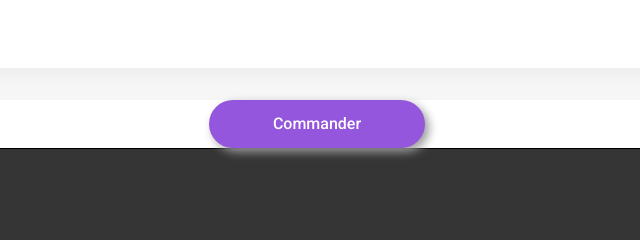
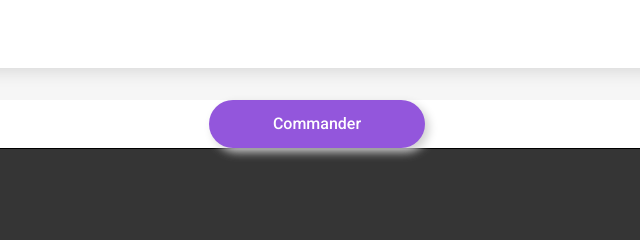
Before and after one commit to YvanRobR/YvanRobert_P2_02022021, a website: page a_la_francaise.html in a window 1280 px wide. Shown: the part 1772-2012 px from the top of the page, 323-963 px from the left. Drawn offline with Linux system fonts and the light colour scheme; a web font is replaced by a local one.

Commit message:
code trié et nettoyé

```diff
--- a/sass/Components/_buttons.scss
+++ b/sass/Components/_buttons.scss
@@ -1,4 +1,4 @@
-
+/* bouton explorer*/
 
 .explore {
 
@@ -6,11 +6,13 @@
         @include explore-btn;
 
         &:hover {
-        background:linear-gradient(0deg, $couleur-primaire 0%,$couleur-secondaire 100%);
+        @include btn-gradient;
         cursor: pointer;
         }
     }
 }
+
+/* bouton commander */
 
 .btn-commander {
     @include explore-btn;
@@ -18,16 +20,17 @@
 
 
         &:hover {
-        background:linear-gradient(0deg, $couleur-primaire 0%,$couleur-secondaire 100%);
+        @include btn-gradient;
 
         cursor: pointer;
         }
 }
 
-/*partie fonctionnement*/
 
 
 
+
+/*partie fonctionnement*/
 
 
 .btn-fonct {
@@ -41,6 +44,7 @@
 
     &:hover {
         background-color: $background-hover-btn-fonct;
+
         > .btn-fonct__icone {
             color: $couleur-primaire;
         }
@@ -52,23 +56,20 @@
         border-radius: 60px;
         font-size: 14px;
         font-weight: bold;
-
-            @if (lightness($btn-generique-background) > 50%) {
-                color: $police-blanche;
-            }
-
-
-            height: 25px;
-            width: 25px;
         align-self: center;
         text-align: center;
         padding: 5px 2px 2px 2px;
         margin-right: 20px;
         margin-left: -12px;
+        height: 25px;
+        width: 25px;
+
+        @if (lightness($couleur-primaire) > 50%) {
+            color: $police-blanche;
+        }
  }
 
     &__icone {
-
         align-self: center;
         color: gray;
         font-size: 20px;
@@ -89,17 +90,24 @@
 }
 
 
+
+
+
+
+/* coeurs favoris */
+
+/* coeur favoris page accueil*/
+
 .resto {
     &__btn--index {
         @include btn-fav;
 
         background-color: black;
-
         font-size: 1.5rem;
         height: 50px;
 		width: 50px;
+
 		.fa-heart {
-
             text-align: center;
         }
 
@@ -115,39 +123,35 @@
             opacity: 0;
             transition: 0.5s;
             content: "";
-
             height: 100%;
             width: 100%;
             background:linear-gradient(360deg, $couleur-primaire 0%,$couleur-secondaire 100%);
-
         	}
 
             &:hover::before {
                 opacity: 1;
+                transform-origin: 50% 50%;
             }
         }
 
     &__fav--index {
         @include fav;
-
         background-color: $fond-blanc;
-
     }
 
 
-
+/* coeur favoris pages restos */
 
 
     &__btn--pages {
         @include btn-fav;
         margin-top: 1rem;
         background-color: black;
-
         font-size: 1.5rem;
         height: 50px;
 		width: 50px;
+
         .fa-heart {
-
             text-align: center;
         }
 
@@ -163,11 +167,9 @@
             opacity: 0;
             transition: 0.5s;
             content: "";
-
             height: 100%;
             width: 100%;
             background:linear-gradient(360deg, $couleur-primaire 0%,$couleur-secondaire 100%);
-
         }
 
         &:hover::before {
@@ -177,8 +179,6 @@
 
     &__fav {
         @include fav;
-
         background-color: map-get($background, explore);
-
     }
 }
--- a/sass/Layouts/_footer.scss
+++ b/sass/Layouts/_footer.scss
@@ -1,7 +1,7 @@
 footer {
 
     @include bord;
-    background-color: map-get($background, footer);    /*presque ça */
+    background-color: map-get($background, footer);
     width: 100%;
     padding-top: 0px;
     padding-bottom: 10px;
@@ -42,5 +42,4 @@ footer {
         font-size: 18px;
         font-weight: 100;
     }
-
 }
--- a/sass/Utils/_mixins.scss
+++ b/sass/Utils/_mixins.scss
@@ -1,6 +1,8 @@
 @mixin bord {
     border: solid 1px black;
 }
+
+/* polices*/
 
 @mixin police-shrikhand {
     font-family: 'Shrikhand', cursive;
@@ -30,6 +32,100 @@
     height: 60px;
 }
 
+
+@mixin texte-trop-grand {
+    overflow: hidden;
+    white-space: nowrap;
+    text-overflow: ellipsis;
+}
+
+@mixin police-nouveau ($couleur-police-nouveau: $couleur-tertiaire) {
+    color: darken($couleur-police-nouveau, 50%)
+}
+
+
+
+/* box shadow */
+
+
+@mixin box-shadow-titre ($ombre: map-get($background, localisation)) {
+    box-shadow: 1px 1px 10px 0px darken($ombre, 30%);
+}
+
+@mixin box-shadow-btn-explorer ($ombre: map-get($background, explore)) {
+    box-shadow: $shadow-dimension darken($ombre, 15%);
+}
+
+@mixin box-shadow-btn-fonct ($ombre: map-get($background, fonctionnement)) {
+    box-shadow: $shadow-dimension darken($ombre, 15%);
+}
+
+@mixin box-shadow-plats ($ombre: map-get($background, restaurants)) {
+    box-shadow: $shadow-dimension-plats darken($ombre, 15%);
+}
+
+
+
+/* boutons */
+
+
+
+@mixin btn-gradient {
+    background:linear-gradient(0deg, $couleur-primaire 0%,$couleur-secondaire 100%);
+}
+
+@mixin explore-btn {
+    border: 0rem;
+    padding: 1rem 1rem;
+    font-weight: 400;
+    font-size: 1rem;
+    text-align: center;
+    border-radius: 100px;
+    @if (lightness($couleur-primaire) > 50%) {
+        color: $police-blanche;
+    }
+    background-color: $couleur-primaire;
+    @include box-shadow-btn-explorer;
+    height: 3rem;
+    width: 13.5rem;
+    margin-left: auto;
+    margin-right: auto;
+    & p {
+        font-size: 1rem;
+        margin-top: -2px;
+        font-weight: 500;
+    }
+}
+
+@mixin btn-fav {
+
+    background-color: transparent;
+    border: transparent 0px solid;
+    padding: 0rem;
+    display: flex;
+    align-items: center;
+    justify-content: center;
+    cursor: pointer;
+
+}
+
+@mixin fav {
+        transition-duration: 1s;
+        position: absolute; /* superpose les 2 coeurs */
+        height: 50px;
+        width: 50px;
+        display: flex;
+        padding-top: 1rem;
+        justify-content: center;
+        mix-blend-mode: lighten;
+}
+
+
+
+/* autres*/
+
+
+
 @mixin radius-cartes {
     border-radius: 20px;
 }
@@ -53,115 +149,3 @@
     display: flex;
     flex-direction: row-reverse;
 }
-
-@mixin btn-generique-gradient {
-    background: linear-gradient(0deg, rgba(147,86,220,1) 0%, rgba(231,113,218,1) 100%);
-}
-
-@mixin btn-generique-align {
-
-    text-align: center;
-    font-weight: bold;
-    justify-content: center;;
-}
-
-@mixin btn-generique-size {
-    border-radius: 25px;
-    height: 50px;
-    width: 220px;
-}
-
-@mixin police-nouveau ($couleur-police-nouveau: $couleur-tertiaire) {
-    color: darken($couleur-police-nouveau, 50%)
-}
-
-
-
-
-
-
-
-
-@mixin box-shadow-btn-fonct ($ombre: map-get($background, fonctionnement)) {
-    box-shadow: $shadow-dimension darken($ombre, 15%);
-}
-
-@mixin box-shadow-btn-explorer ($ombre: map-get($background, explore)) {
-    box-shadow: $shadow-dimension darken($ombre, 15%);
-}
-
-@mixin box-shadow-plats ($ombre: map-get($background, restaurants)) {
-    box-shadow: $shadow-dimension darken($ombre, 15%);
-}
-
-@mixin box-shadow-titre ($ombre: map-get($background, localisation)) {
-    box-shadow: 1px 1px 10px 0px darken($ombre, 30%);
-}
-
-
-
-
-
-
-
-
-
-
-
-
-
-
-
-@mixin explore-btn {
-    border: 0rem;
-    padding: 1rem 1rem;
-    font-weight: 400;
-    font-size: 1rem;
-    text-align: center;
-    border-radius: 100px;
-    @if (lightness($btn-generique-background) > 50%) {
-        color: $police-blanche;
-    }
-    background-color: $couleur-primaire;
-    box-shadow: 0.25rem 0.25rem 10px #9c9c9c;
-    height: 3rem;
-    width: 13.5rem;
-    margin-left: auto;
-    margin-right: auto;
-    & p {
-        font-size: 1rem;
-        margin-top: -2px;
-        font-weight: 500;
-    }
-}
-
-
-@mixin btn-fav {
-
-    background-color: transparent;
-    border: transparent 0px solid;
-    padding: 0rem;
-    display: flex;
-    align-items: center;
-    justify-content: center;
-    cursor: pointer;
-}
-
-@mixin fav {
-        transition-duration: 1s;
-        position: absolute; /* superpose les 2 coeurs */
-
-        height: 50px;
-        width: 50px;
-        display: flex;
-        padding-top: 1rem;
-        justify-content: center;
-        mix-blend-mode: lighten;
-}
-
-
-@mixin texte-trop-grand {
-    overflow: hidden;
-    white-space: nowrap;
-    text-overflow: ellipsis;
-}
--- a/sass/Utils/_variables.scss
+++ b/sass/Utils/_variables.scss
@@ -2,12 +2,12 @@ $couleur-primaire: #9356DC;
 $couleur-secondaire: #FF79DA;
 $couleur-tertiaire: #99E2D0;
 
-$btn-generique-background: $couleur-primaire;
-
-$shadow-dimension: 1px 3px 10px 1px;
+$shadow-dimension: 0.25rem 0.25rem 10px;
+$shadow-dimension-plats: 0.25rem 0.25rem 1rem;
 
 $police-blanche: white;
 $police-noire: #000000;
+
 $fond-blanc: #ffffff;
 $background-hover-btn-fonct: #f5edff;
 $background: (
--- a/sass/style.scss
+++ b/sass/style.scss
@@ -14,37 +14,29 @@
 
 
 
-
+/* partie explorer*/
 
 .explore {
-
     background-color: map-get($background, explore);
-
     text-align: center;
     padding-bottom: 50px;
 
-
-
     &__titre {
-
     margin: 0rem;
     }
 
     &__soustitre {
-
         font-weight: 400;
         margin: 1rem 0rem;
         padding-bottom: 1rem
     }
-
-
-
 }
 
 
+/* partie fonctionnement*/
+
 
 .fonctionnement {
-
     @include flex-column;
     background-color: map-get($background, fonctionnement);
     width: 100%;
@@ -54,10 +46,13 @@
     padding-bottom: 45px;
 }
 
+
+
 /*cartes affichage restaurants*/
 
+
+
 .restaurants {
-
     background-color: map-get($background, restaurants);
     @include flex-column;
     width: 100%;
@@ -85,12 +80,7 @@
             @include radius-images;
             height: 100%;
             width: 100%;
-
         }
-
-
-
-
 
         &__nouveau {
 
@@ -102,8 +92,6 @@
             height: 30px;
             width: 90px;
             border-radius: 2px;
-
-
         }
 
         &__nouveau--boite {
@@ -132,20 +120,12 @@
 
         &__nom {
             margin: 0rem 0rem 0.25rem 0rem;
-
         }
 
         &__lieu {
             margin: 0rem;
         }
-
-
     }
-
-
-
-
-
 }
 
 
@@ -217,10 +197,6 @@
     @include flex-column;
     margin-top: 0px;
 
-
-
-}
-
     .carte {
         background-color: map-get($background, explore);
         border-top-left-radius: 40px;
@@ -243,29 +219,19 @@
 
         }
 
-}
-
-
-
-
-
-
-
-
-
         .plats {
             background-color: #ffffff;
             padding: 1rem;
             display: flex;
             border-radius: 1rem;
             margin-top: 1rem;
-    box-shadow: 0.25rem 0.25rem 1rem #EAEAEA;
+            @include box-shadow-plats;
             overflow: hidden;
             cursor: pointer;
             max-width: 100%;
             animation: animation-plats 0.5s;
             animation-timing-function: cubic-bezier(0,0,1,1) ;
-    animation-fill-mode: both;
+            animation-fill-mode: forwards;                          /* forwards ou both? je ne vois pas de différence */
             transform: scale(0);
 
 
@@ -328,3 +294,7 @@
                 color: $couleur-tertiaire;
             }
         }
+
+    }
+
+}
```
Also changed, not shown: sass/Layouts/_header.scss (+2 -7 lines), public/css/style.css, 1 other file. Lines whose indentation alone changed are shown as unchanged.
